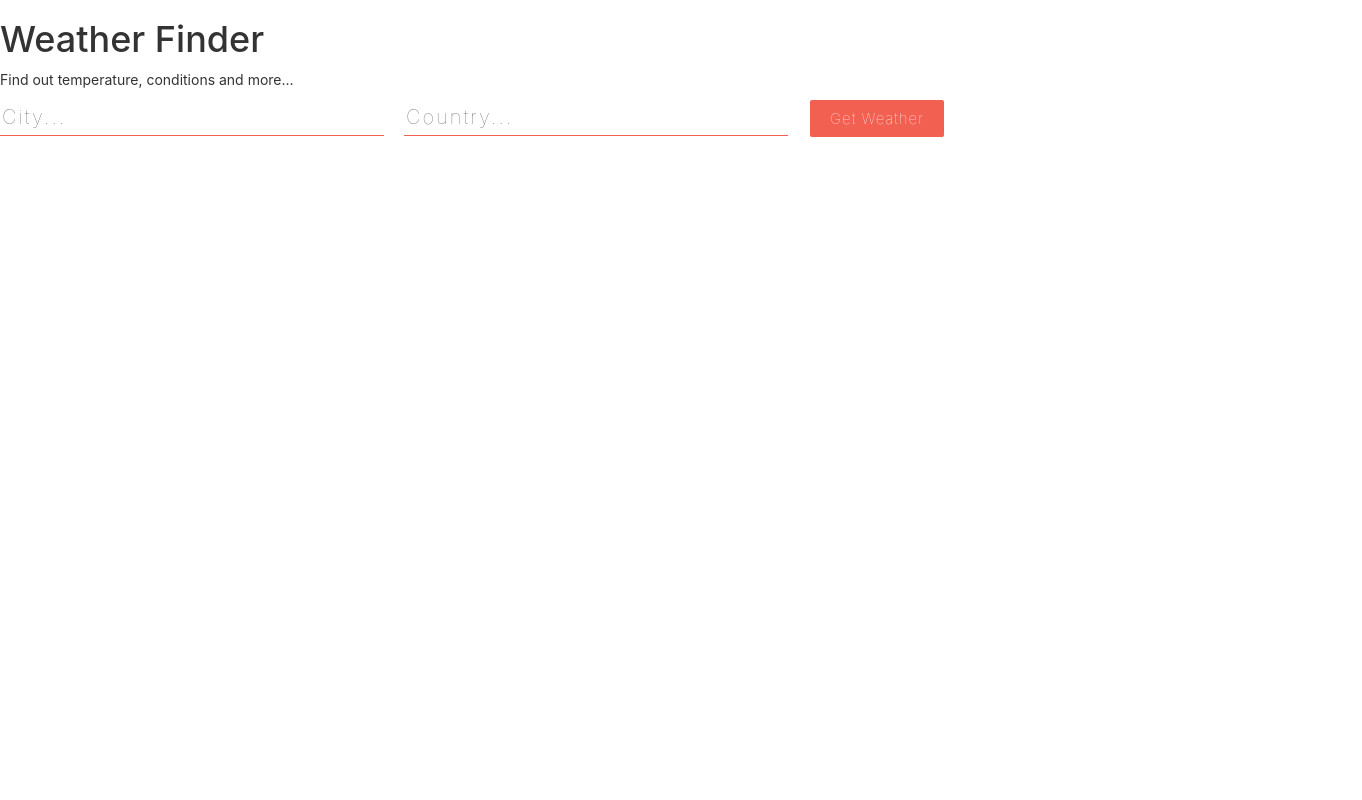
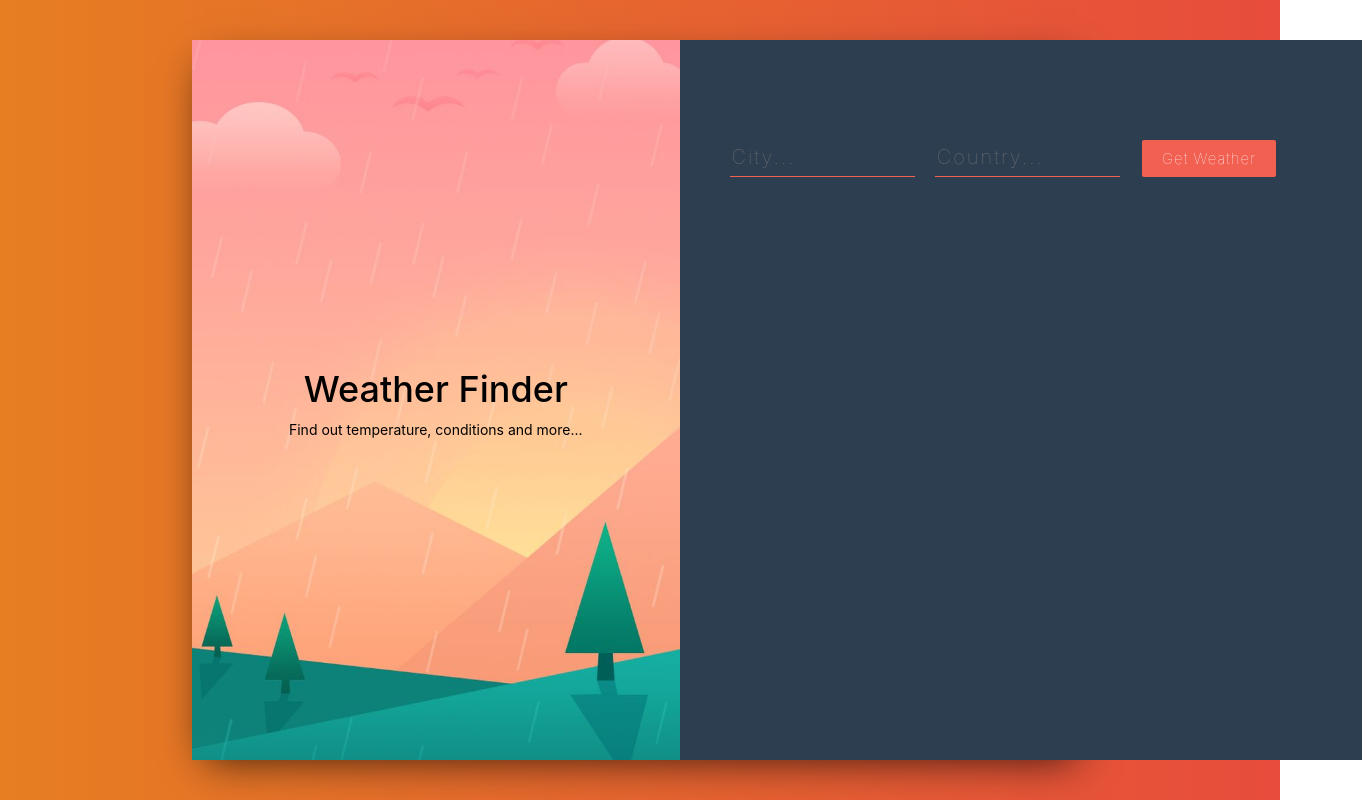
Before and after one commit to oliver-gomes/react-weatherapp, a React (Create React App) app: page / in a window 1280 px wide. Shown: the whole page, 1362 px wide, since content can reach past the window. Built offline with nearby package versions, Linux system fonts and the light colour scheme.

Commit message:
bootstrap class implement

```diff
--- a/src/container/App.js
+++ b/src/container/App.js
@@ -24,7 +24,6 @@
     );
     const data = await api_call.json();
     if (city && country) {
-      console.log(data);
       this.setState({
         temperature: data.main.temp,
         city: data.name,
@@ -48,16 +47,28 @@
   render() {
     return (
       <div>
+        <div className="wrapper">
+          <div className="main">
+            <div className="container">
+              <div className="row">
+                <div className="col-xs-5 title-container">
                   <Titles />
+                </div>
+                <div className="col-xs-7 form-container">
                   <Form getWeather={this.getWeather} />
                   <Weather
                     temperature={this.state.temperature}
+                    humidity={this.state.humidity}
                     city={this.state.city}
                     country={this.state.country}
-          humidity={this.state.humidity}
                     description={this.state.description}
                     error={this.state.error}
                   />
+                </div>
+              </div>
+            </div>
+          </div>
+        </div>
       </div>
     );
   }
```
Lines whose indentation alone changed are shown as unchanged.
